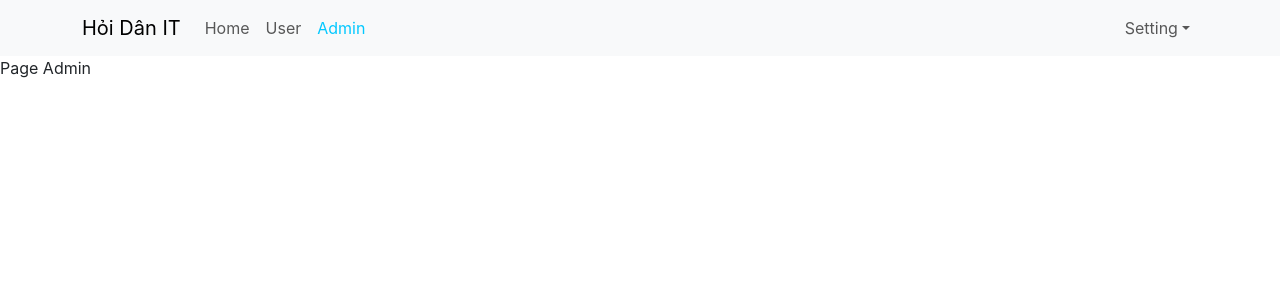
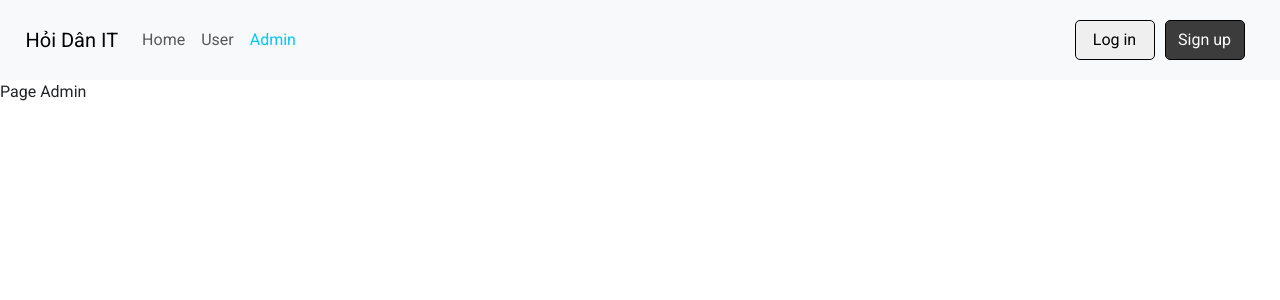
Before and after one commit to TRINHNAMTRUNG/ReactHook_With_HoiDanIT, a React (Create React App) app: page /admins in a window 1280 px wide. Shown: the top 300 px of the page. Built offline with nearby package versions, Linux system fonts and the light colour scheme.

Commit message:
Chapter5-Video 53

```diff
--- a/public/index.html
+++ b/public/index.html
@@ -3,6 +3,9 @@
   <head>
     <meta charset="utf-8" />
     <link rel="icon" href="%PUBLIC_URL%/favicon.ico" />
+    <link rel="preconnect" href="https://fonts.googleapis.com">
+    <link rel="preconnect" href="https://fonts.gstatic.com" crossorigin>
+    <link href="https://fonts.googleapis.com/css2?family=Roboto:wght@300;400;500;700&display=swap" rel="stylesheet">
     <meta name="viewport" content="width=device-width, initial-scale=1" />
     <meta name="theme-color" content="#000000" />
     <meta
--- a/src/App.scss
+++ b/src/App.scss
@@ -1,10 +1,19 @@
 body {
   margin: 0;
-  font-family: -apple-system, BlinkMacSystemFont, 'Segoe UI', 'Roboto', 'Oxygen',
-    'Ubuntu', 'Cantarell', 'Fira Sans', 'Droid Sans', 'Helvetica Neue',
-    sans-serif;
+  font-family: "Roboto", sans-serif;
   -webkit-font-smoothing: antialiased;
   -moz-osx-font-smoothing: grayscale;
+}
+
+@media (min-width: 1200px) {
+
+  .container,
+  .container-lg,
+  .container-md,
+  .container-sm,
+  .container-xl {
+    max-width: 1253px;
+  }
 }
 
 .App {
@@ -49,18 +58,72 @@ body {
 
 .app-container {
   .header-container {
-    .navbar-light {
+
+    .btn-login,
+    .btn-signup {
+      border-radius: 5px;
+      border: 1px solid black;
+      padding: 0 10px;
+      min-width: 80px;
+      margin-right: 10px;
+      height: 40px;
+
+      &.btn-signup {
+        background-color: rgb(60, 60, 60);
+        color: white;
+
+        &:hover {
+          background-color: black;
+        }
+      }
+    }
+
+    .navbar {
       z-index: 10;
       background-color: #ffffff9d;
-    }
-    .navbar-nav {
+      padding: 20px 0;
+
       .nav-link {
-        &.active{
+        &.active {
           color: #03c8ff;
         }
       }
     }
 
+  }
+
+  .homepage-container {
+    .homepage-content {
+      width: 50%;
+      padding: 100px;
+      position: relative;
+      display: flex;
+      flex-direction: column;
+      gap: 30px;
+      text-align: justify;
+
+      .title-1 {
+        font-size: 35px;
+        font-weight: 500;
+      }
+
+      .title-2 {
+        font-size: 25px;
+      }
+
+      .title-3 {
+        button {
+          border-radius: 5px;
+          border: 1px solid black;
+          padding: 10px;
+          background-color: rgb(60, 60, 60);
+          color: white;
+          &:hover {
+            background-color: black;
+          }
+        }
+      }
+    }
   }
 }
 
--- a/src/components/Header/Header.js
+++ b/src/components/Header/Header.js
@@ -17,11 +17,13 @@ const Header = () => {
                         <NavLink to="/admins" className="nav-link">Admin</NavLink>
                     </Nav>
                     <Nav>
-                        <NavDropdown title="Setting" id="basic-nav-dropdown">
+                        <button className='btn-login'>Log in</button>
+                        <button className='btn-signup'>Sign up</button>
+                        {/* <NavDropdown title="Setting" id="basic-nav-dropdown">
                             <NavDropdown.Item >Log in</NavDropdown.Item>
                             <NavDropdown.Item >Log out</NavDropdown.Item>
                             <NavDropdown.Item >Profile</NavDropdown.Item>
-                        </NavDropdown>
+                        </NavDropdown> */}
                     </Nav>
                 </Navbar.Collapse>
             </Container>
--- a/src/components/Home/HomePage.js
+++ b/src/components/Home/HomePage.js
@@ -8,6 +8,16 @@ const HomePage = (props)=> {
                     type="video/mp4"
                 />
             </video>
+            <div className="homepage-content">
+                <div className="title-1">There's better way to ask</div>
+                <div className="title-2">You don't want to make a boring form.
+                    And your audience won't answer one.
+                    Create a typeform instead-and make every one happy.
+                </div>
+                <div className="title-3">
+                    <button>Get's started. It's free</button>
+                </div>
+            </div>
         </div>
     )
 }
```
